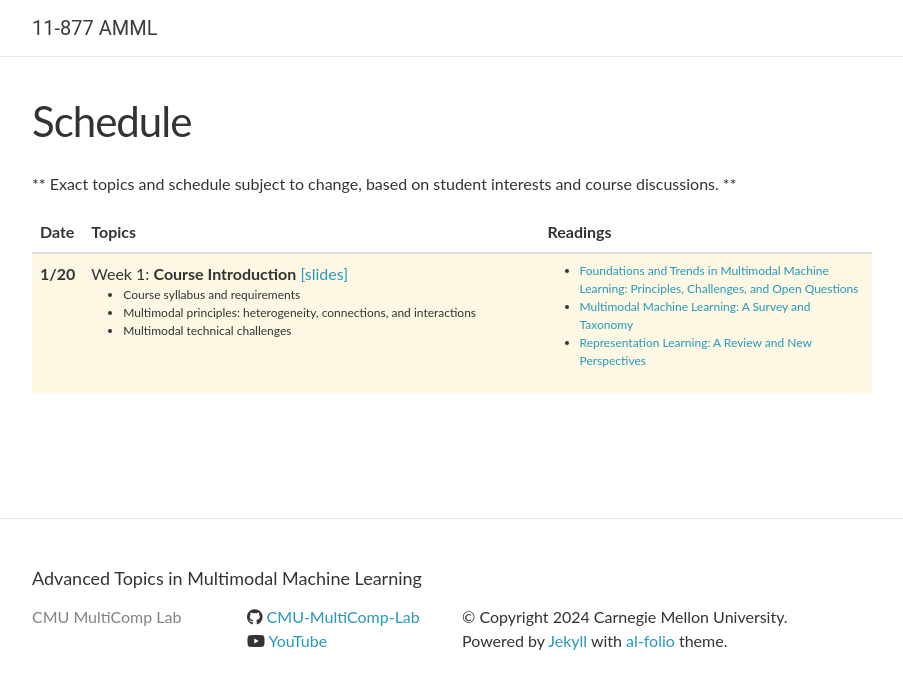
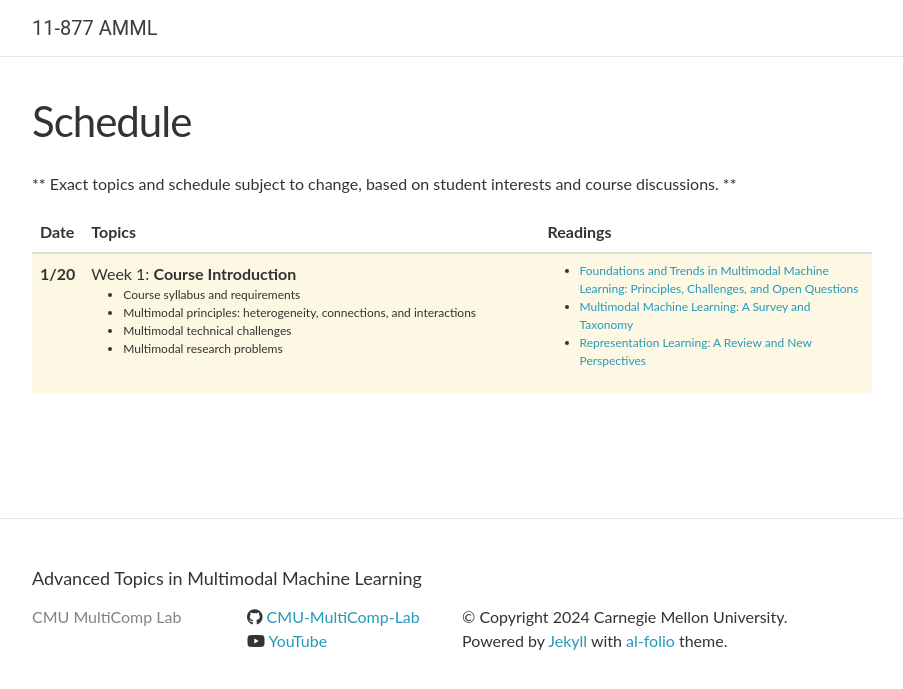
Before and after one commit to CMU-MultiComp-Lab/adv-mmml-course, a Jekyll site: the page built from spring2024/_pages/schedule.md, in a window 1280 px wide. Shown: the top 689 px of the page, without its empty margins (188-1091 px from the left). Built offline with Jekyll 4.4.1, drawn with Linux system fonts in a browser that asks for light colours; nearby versions of some CDN libraries; comment, search, counter and statistics services are not loaded.

Commit message:
Update lectures_2024.yml

```diff
--- a/_data/lectures_2024.yml
+++ b/_data/lectures_2024.yml
@@ -1,11 +1,12 @@
 - date: 1/20
   title: >
-    Week 1: <strong>Course Introduction</strong> <a href="lecture1-Introduction.pdf">[slides]</a>
+    Week 1: <strong>Course Introduction</strong>
   slides:
   topics:
     - Course syllabus and requirements
     - Multimodal principles&#58; heterogeneity, connections, and interactions
     - Multimodal technical challenges
+    - Multimodal research problems
   readings:
     - <a href="https://arxiv.org/abs/2209.03430">Foundations and Trends in Multimodal Machine Learning&#58; Principles, Challenges, and Open Questions</a> <br/>
     - <a href="https://arxiv.org/abs/1705.09406">Multimodal Machine Learning&#58; A Survey and Taxonomy</a> <br/>
```
